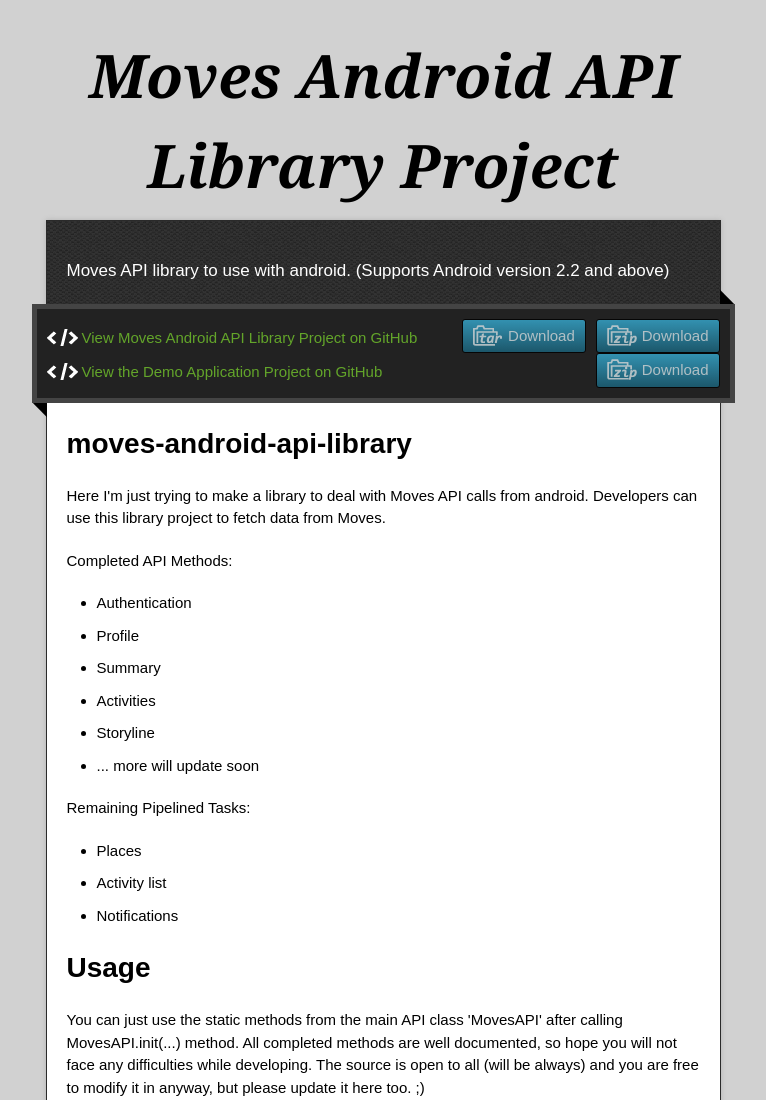
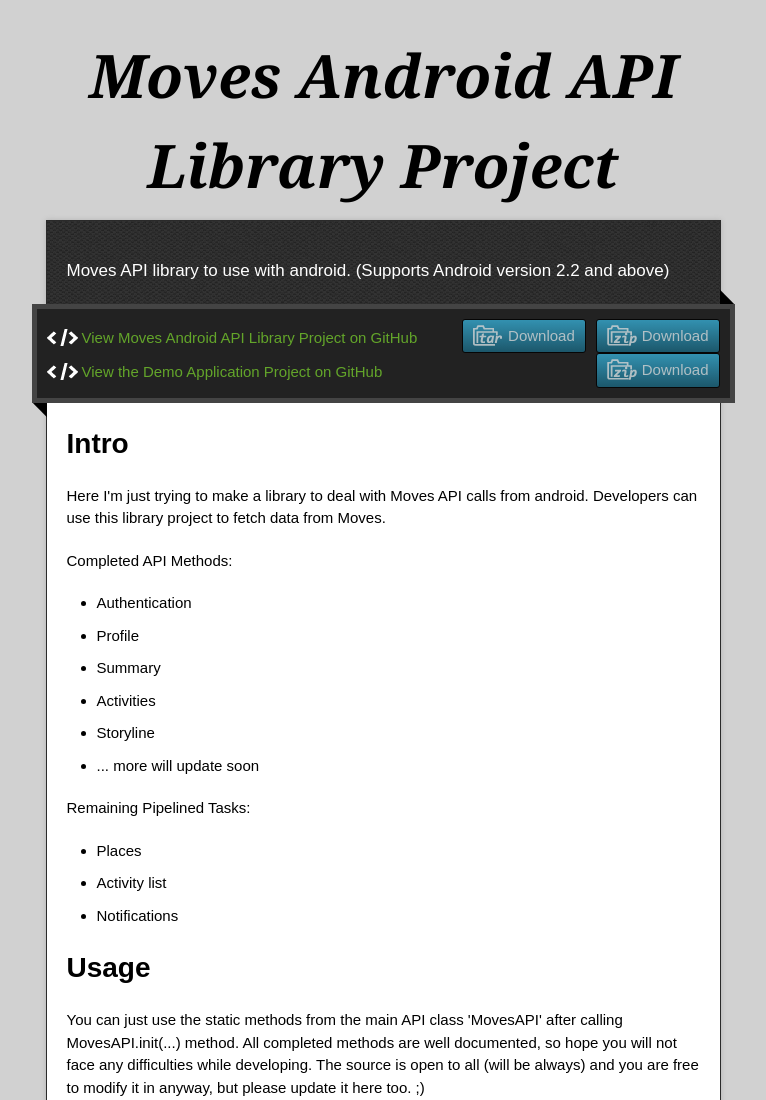
Before and after one commit to midhunarmid/moves-android-api-library, a plain HTML site: page index.html in a window 1280 px wide. Shown: the top 1100 px of the page, without its empty margins (257-1023 px from the left). Drawn offline with nearby package versions, Linux system fonts and the light colour scheme.

Commit message:
Update index.html

```diff
--- a/index.html
+++ b/index.html
@@ -42,7 +42,7 @@
         </div>
         <article class="markdown-body">
           <h1>
-<a name="moves-android-api-library" class="anchor" href="#moves-android-api-library"><span class="octicon octicon-link"></span></a>moves-android-api-library</h1>
+<a name="intro" class="anchor" href="#intro"><span class="octicon octicon-link"></span></a>Intro</h1>
 
 <p>Here I'm just trying to make a library to deal with Moves API calls from android. Developers can use this library project to fetch data from Moves. </p>
 
```
